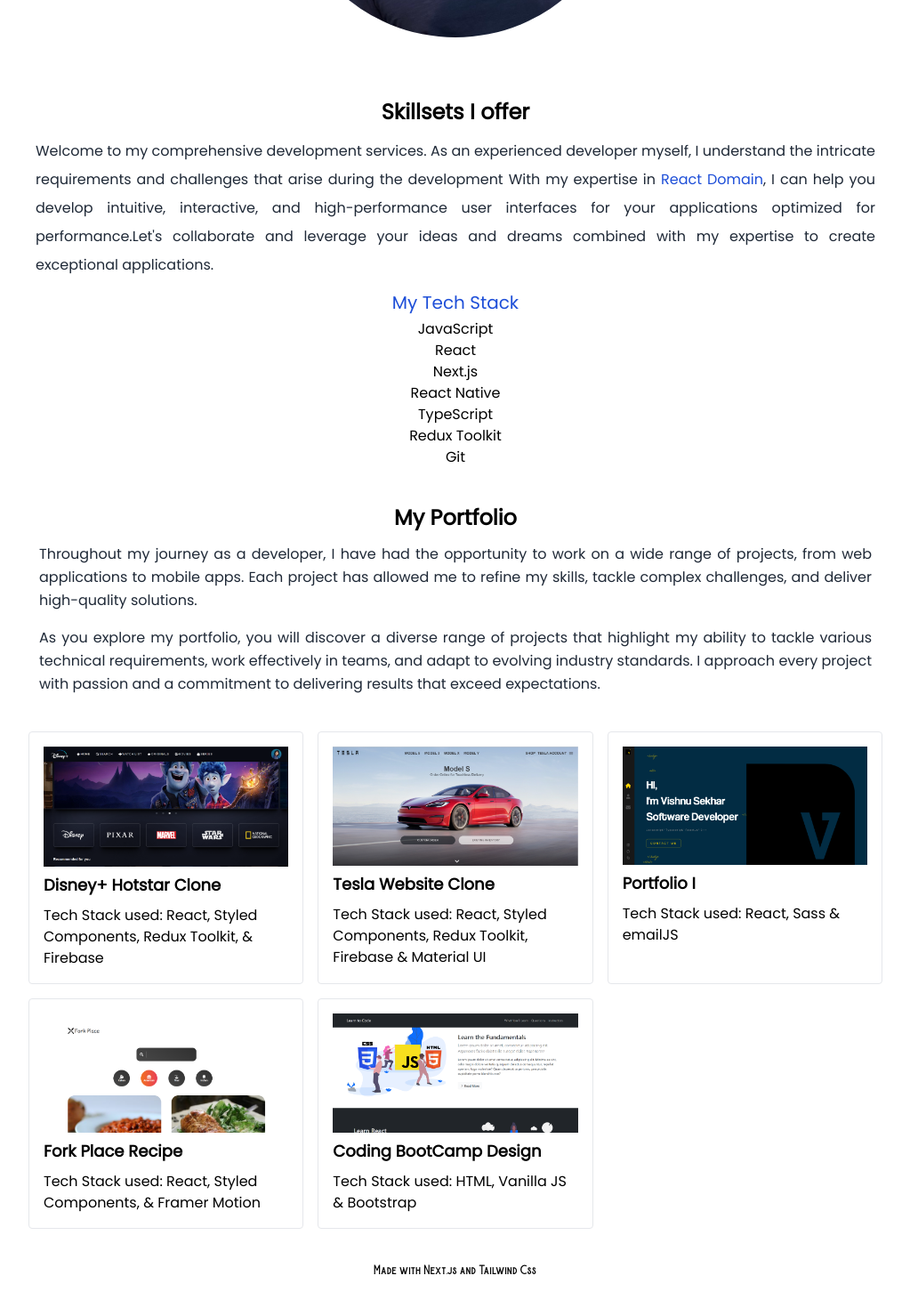
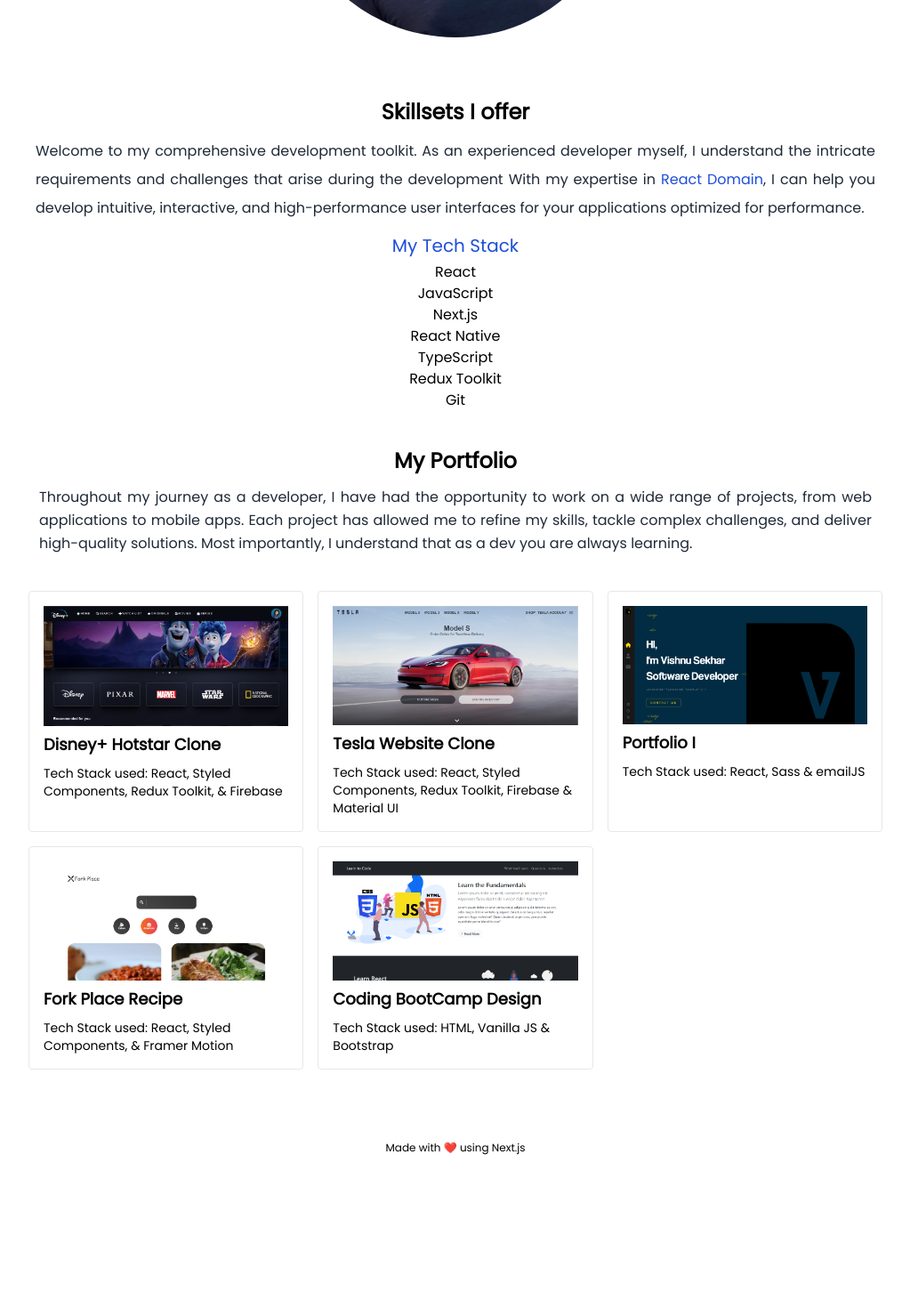
Before and after one commit to seVishnu/portfolio-2, a Next.js app: page / in a window 1280 px wide. Shown: the part 994-2464 px from the top of the page at 89% size, without its empty margins (128-1151 px from the left). After the commit the page ends 2332 px from the top, so only its background shows below. Built offline with nearby package versions, Linux system fonts and the light colour scheme.

Commit message:
fix:changes

```diff
--- a/components/Footer.js
+++ b/components/Footer.js
@@ -1,9 +1,7 @@
 const Footer = () => {
   return (
-    <nav className="flex justify-center pb-10">
-      <h1 className="text-xs font-burtons dark:text-white">
-        Made with Next.js and Tailwind Css
-      </h1>
+    <nav className="flex justify-center p-10">
+      <h1 className="text-xs  dark:text-white">Made with ❤️ using Next.js</h1>
     </nav>
   );
 };
--- a/components/Navbar.js
+++ b/components/Navbar.js
@@ -1,10 +1,10 @@
-import { BsFillMoonStarsFill, BsFillSunFill } from "react-icons/bs";
+import { BsFillMoonStarsFill } from "react-icons/bs";
 import { MdLightMode } from "react-icons/md";
 
 const Navbar = ({ darkMode, setDarkMode }) => {
   return (
     <nav className="py-10 mb-12 flex justify-between">
-      <h1 className="text-xl font-burtons dark:text-white">Hello!</h1>
+      <h1 className="text-xl  dark:text-white">Hello!</h1>
       <ul className="flex items-center">
         <li>
           {!darkMode ? (
--- a/pages/index.js
+++ b/pages/index.js
@@ -3,7 +3,7 @@
 import Image from "next/image";
 import { AiFillLinkedin, AiFillGithub } from "react-icons/ai";
 import { FaReact } from "react-icons/fa";
-import Img from "../public/vishnu-v3.jpg";
+// import Img from "../public/vishnu-v3.jpg";
 import dp from "../public/dp.jpeg";
 import Tesla from "../public/tesla-clone.png";
 import Portfolio from "../public/portfolio.png";
@@ -39,8 +39,7 @@
               Software Developer with 2 years of experience specializing in Web
               and Mobile application development. With a strong focus on
               front-end technologies, have extensive proficiency in React,
-              JavaScript, React Native, TypeScript, and version control tools
-              like Git.
+              JavaScript, Redux Toolkit, and version control using Git.
             </p>
           </div>
           <div className="text-5xl flex justify-between gap-12 py-3 px-1 text-gray-600">
@@ -76,22 +75,21 @@
               Skillsets I offer
             </h3>
             <p className="text-md py-2 leading-8 text-justify text-gray-800 dark:text-white">
-              Welcome to my comprehensive development services. As an
-              experienced developer myself, I understand the intricate
-              requirements and challenges that arise during the development With
-              my expertise in{" "}
+              Welcome to my comprehensive development toolkit. As an experienced
+              developer myself, I understand the intricate requirements and
+              challenges that arise during the development With my expertise in{" "}
               <span className="text-blue-700"> React Domain</span>, I can help
               you develop intuitive, interactive, and high-performance user
               interfaces for your applications optimized for performance.
-              {`Let\u0027s collaborate and leverage your ideas and dreams combined
-              with my expertise to create exceptional applications.`}
+              {/* {`Let\u0027s collaborate and leverage your ideas and dreams combined
+              with my expertise to create exceptional applications.`} */}
             </p>
             <h4 className="py-1 text-blue-700 font-medium text-xl">
               My Tech Stack
             </h4>
             <ul>
+              <li className="font-medium dark:text-white">React</li>
               <li className="font-medium dark:text-white">JavaScript</li>
-              <li className="font-medium dark:text-white">React</li>
               <li className="font-medium dark:text-white">Next.js</li>
               <li className="font-medium dark:text-white">React Native</li>
               <li className="font-medium dark:text-white">TypeScript</li>
@@ -111,13 +109,8 @@
               to work on a wide range of projects, from web applications to
               mobile apps. Each project has allowed me to refine my skills,
               tackle complex challenges, and deliver high-quality solutions.
-            </p>
-            <p className="text-md py-2 leading-relaxed text-justify text-gray-800 dark:text-white">
-              As you explore my portfolio, you will discover a diverse range of
-              projects that highlight my ability to tackle various technical
-              requirements, work effectively in teams, and adapt to evolving
-              industry standards. I approach every project with passion and a
-              commitment to delivering results that exceed expectations.
+              Most importantly, I understand that as a dev you are always
+              learning.
             </p>
           </div>
 
@@ -127,7 +120,7 @@
               <h3 className="text-lg font-bold  dark:text-white">
                 Disney+ Hotstar Clone
               </h3>
-              <p className="mt-2  dark:text-white">
+              <p className="mt-2  dark:text-white text-sm">
                 Tech Stack used: React, Styled Components, Redux Toolkit, &
                 Firebase
               </p>
@@ -137,7 +130,7 @@
               <h3 className="text-lg font-bold  dark:text-white">
                 Tesla Website Clone
               </h3>
-              <p className="mt-2  dark:text-white">
+              <p className="mt-2  dark:text-white text-sm">
                 Tech Stack used: React, Styled Components, Redux Toolkit,
                 Firebase & Material UI
               </p>
@@ -148,7 +141,7 @@
               <h3 className="text-lg font-bold  dark:text-white">
                 Portfolio I
               </h3>
-              <p className="mt-2  dark:text-white">
+              <p className="mt-2  dark:text-white text-sm">
                 Tech Stack used: React, Sass & emailJS
               </p>
             </div>
@@ -157,7 +150,7 @@
               <h3 className="text-lg font-bold  dark:text-white">
                 Fork Place Recipe
               </h3>
-              <p className="mt-2  dark:text-white">
+              <p className="mt-2  dark:text-white text-sm">
                 Tech Stack used: React, Styled Components, & Framer Motion
               </p>
             </div>
@@ -166,7 +159,7 @@
               <h3 className="text-lg font-bold  dark:text-white">
                 Coding BootCamp Design
               </h3>
-              <p className="mt-2  dark:text-white">
+              <p className="mt-2  dark:text-white text-sm">
                 Tech Stack used: HTML, Vanilla JS & Bootstrap
               </p>
             </div>
```
